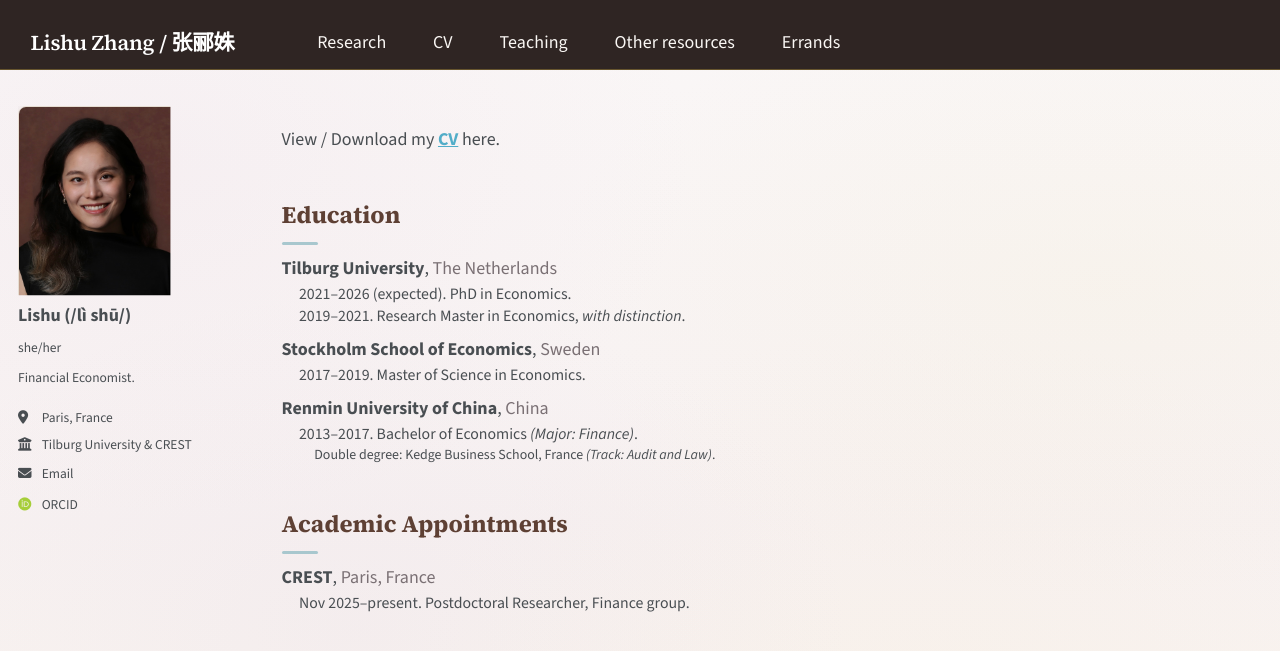
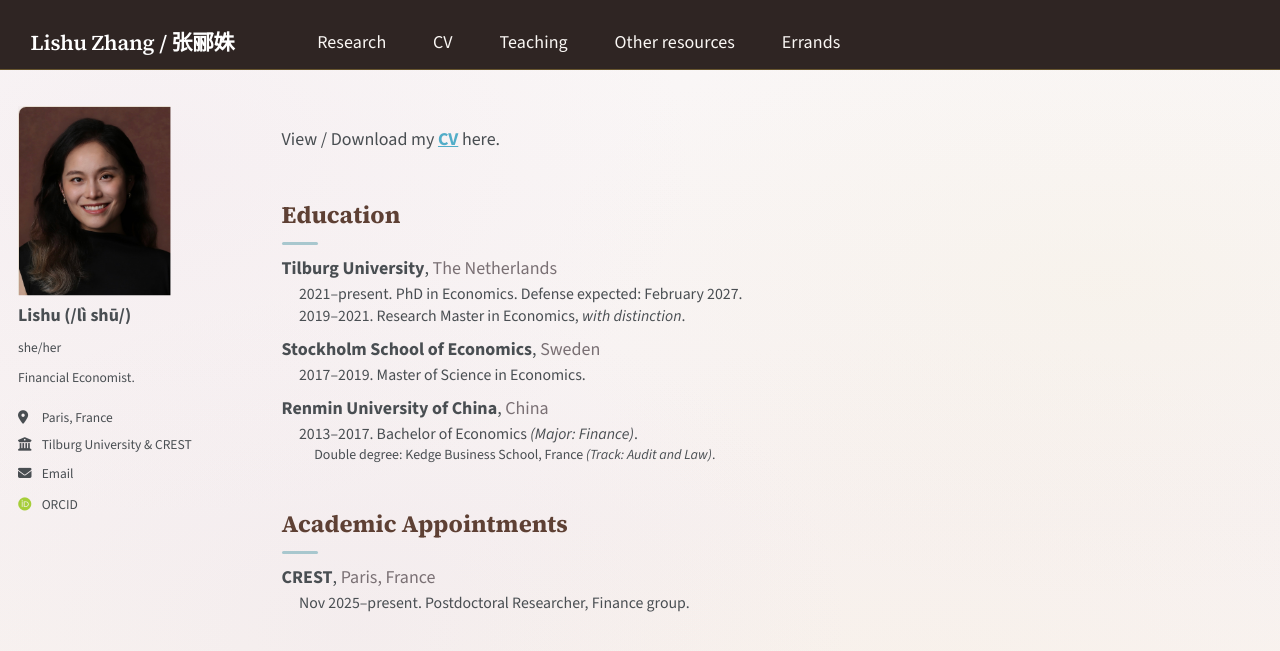
Before and after one commit to LishuZ/LishuZ.github.io, a Jekyll site: the page built from _pages/cv.md, in a window 1280 px wide and 900 px high. Shown: the top 651 px of the window. Built offline with Jekyll 4.4.1, drawn with Linux system fonts in a browser that asks for light colours; some web fonts are replaced.

Commit message:
Update CV expected defense to February 2027

```diff
--- a/_pages/cv.md
+++ b/_pages/cv.md
@@ -39,7 +39,7 @@ View / Download my **[CV](/files/cv.pdf)** here.
 ## Education
 
 * <span class="org">Tilburg University</span>, <span class="place">The Netherlands</span>
-  * 2021–2026 (expected). PhD in Economics.
+  * 2021–present. PhD in Economics. Defense expected: February 2027.
   * 2019–2021. Research Master in Economics, _with distinction_.
 * <span class="org">Stockholm School of Economics</span>, <span class="place">Sweden</span>
   * 2017–2019. Master of Science in Economics.
```
Also changed, not shown: 1 other file.
